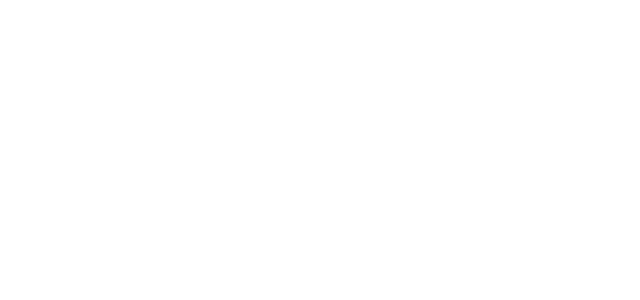
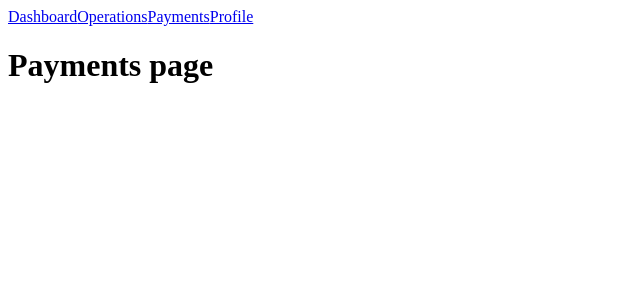
Before and after one commit to Sonanted/misis-diploma, a React (Vite) app: page /payments in a window 1280 px wide. Before the commit this address had no page. Shown: the top 300 px of the page, without its empty margins (0-640 px from the left). Built offline with nearby package versions, Linux system fonts and the light colour scheme.

Commit message:
feat: main router (#7)
* feat: main router

* feat: main router

```diff
--- a/package.json
+++ b/package.json
@@ -7,8 +7,8 @@
 		"dev": "vite",
 		"build": "tsc -b && vite build",
 		"preview": "vite preview",
-		"lint": "biome check --changed",
-		"lint:fix": "biome check --changed --fix"
+		"lint": "biome check",
+		"lint:fix": "biome check --fix"
 	},
 	"dependencies": {
 		"react": "^19.2.4",
--- a/src/App.tsx
+++ b/src/App.tsx
@@ -1,5 +1,15 @@
+import { BrowserRouter } from 'react-router';
+
+import AppRouter from './AppRouter';
+import Header from './components/Header/Header';
+
 const App = () => {
-	return <h1>Vite + React</h1>;
+	return (
+		<BrowserRouter>
+			<Header></Header>
+			<AppRouter></AppRouter>
+		</BrowserRouter>
+	);
 };
 
 export default App;
--- /dev/null
+++ b/src/AppRouter.tsx
@@ -0,0 +1,19 @@
+import { Route, Routes } from 'react-router';
+
+import Dashboard from './pages/Dashboard/Dashboard';
+import Operations from './pages/Operations/Operations';
+import Payments from './pages/Payments/Payments';
+import Profile from './pages/Profile/Profile';
+
+const AppRouter = () => {
+	return (
+		<Routes>
+			<Route path="/" element={<Dashboard />} />
+			<Route path="/operations" element={<Operations />} />
+			<Route path="/payments" element={<Payments />} />
+			<Route path="/profile" element={<Profile />} />
+		</Routes>
+	);
+};
+
+export default AppRouter;
--- /dev/null
+++ b/src/components/Header/Header.tsx
@@ -0,0 +1,22 @@
+import { NavLink } from 'react-router';
+
+const Header = () => {
+	return (
+		<nav aria-label="Main navigation">
+			<NavLink to="/" end>
+				Dashboard
+			</NavLink>
+			<NavLink to="/operations" end>
+				Operations
+			</NavLink>
+			<NavLink to="/payments" end>
+				Payments
+			</NavLink>
+			<NavLink to="/profile" end>
+				Profile
+			</NavLink>
+		</nav>
+	);
+};
+
+export default Header;
--- a/src/main.tsx
+++ b/src/main.tsx
@@ -1,6 +1,6 @@
 import { StrictMode } from 'react';
 import { createRoot } from 'react-dom/client';
-import { BrowserRouter, Route, Routes } from 'react-router';
+
 import App from './App.tsx';
 
 const root = document.getElementById('root');
@@ -9,10 +9,6 @@
 
 createRoot(root).render(
 	<StrictMode>
-		<BrowserRouter>
-			<Routes>
-				<Route path="/" element={<App />} />
-			</Routes>
-		</BrowserRouter>
+		<App />
 	</StrictMode>
 );
--- /dev/null
+++ b/src/pages/Dashboard/Dashboard.tsx
@@ -0,0 +1,5 @@
+const Dashboard = () => {
+	return <h1>Dashboard page</h1>;
+};
+
+export default Dashboard;
--- /dev/null
+++ b/src/pages/Operations/Operations.tsx
@@ -0,0 +1,5 @@
+const Operations = () => {
+	return <h1>Operations page</h1>;
+};
+
+export default Operations;
--- /dev/null
+++ b/src/pages/Payments/Payments.tsx
@@ -0,0 +1,5 @@
+const Payments = () => {
+	return <h1>Payments page</h1>;
+};
+
+export default Payments;
--- /dev/null
+++ b/src/pages/Profile/Profile.tsx
@@ -0,0 +1,5 @@
+const Profile = () => {
+	return <h1>Profile page</h1>;
+};
+
+export default Profile;
--- a/tsconfig.app.json
+++ b/tsconfig.app.json
@@ -10,7 +10,6 @@
 		/* Bundler mode */
 		"moduleResolution": "bundler",
 		"allowImportingTsExtensions": true,
-		"verbatimModuleSyntax": true,
 		"moduleDetection": "force",
 		"noEmit": true,
 		"jsx": "react-jsx",
```
Also changed, not shown: biome.json (+17 -3 lines).
